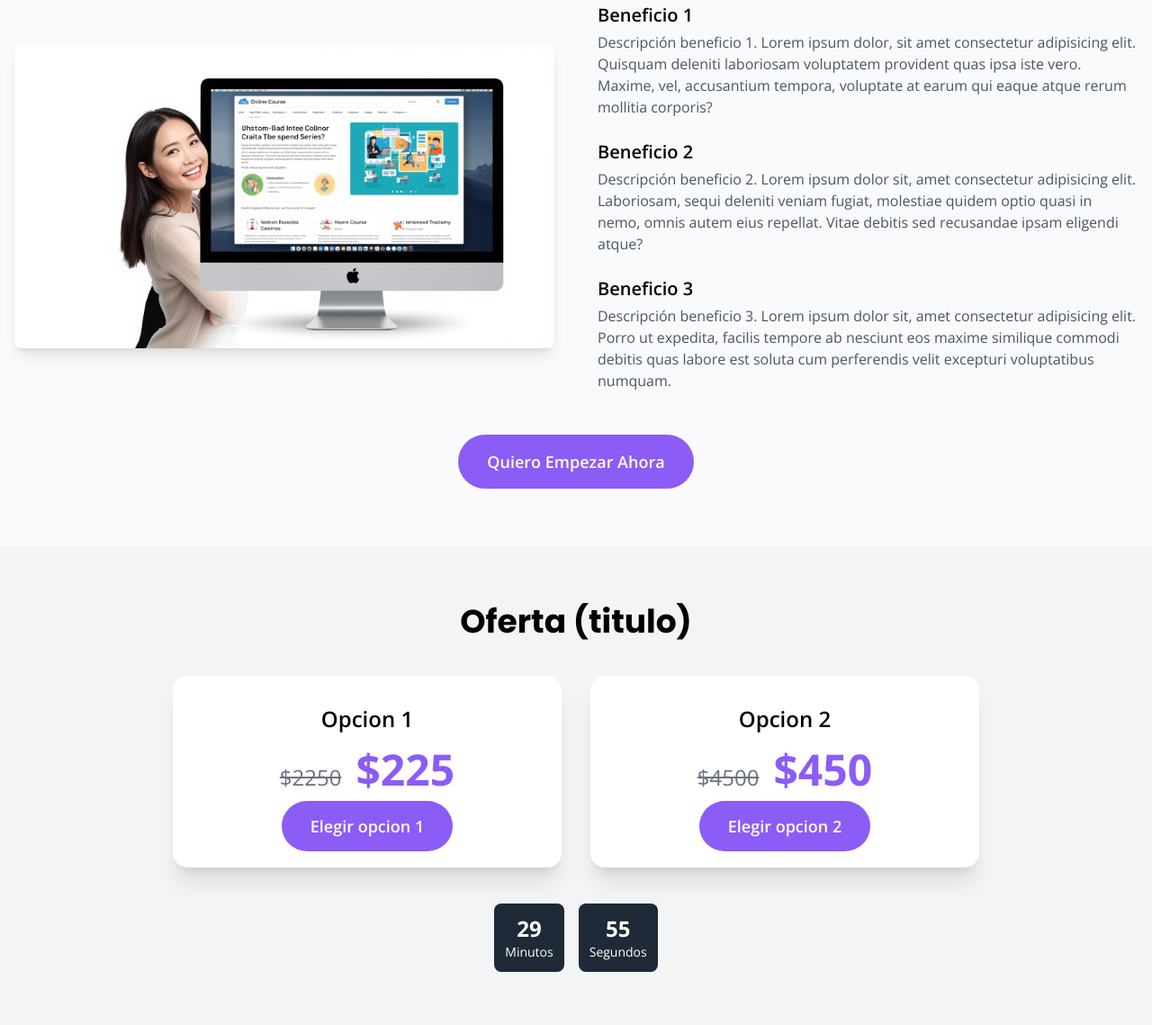
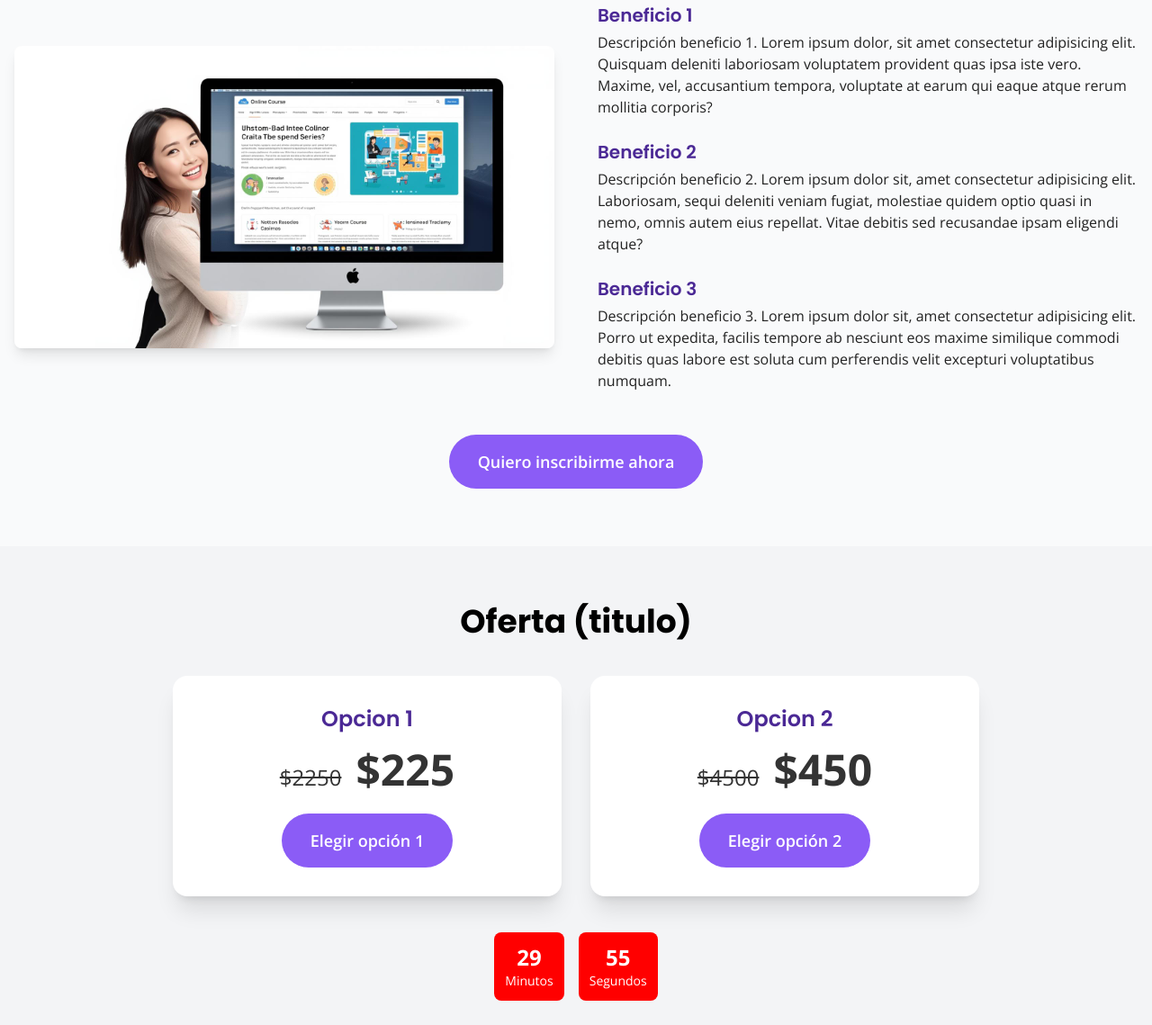
Before and after one commit to Luciano-Medici/landing-page-lideres, a plain HTML site: page index.html in a window 1280 px wide. Shown: the part 933-2072 px from the top of the page at 90% size. Drawn offline with nearby package versions, Linux system fonts and the light colour scheme.

Commit message:
create variables in css

```diff
--- /dev/null
+++ b/custom-sections.css
@@ -0,0 +1,63 @@
+/* Ejemplo: puedes incluir esto en un <style> dentro tu <head> o en una hoja aparte */
+#inicio {
+    background-color: var(--color-inicio-bg);
+    color: var(--color-inicio-text);
+  }
+  #inicio h1, #inicio h2, #inicio h3 {
+    font-family: var(--font-title);
+  }
+  #inicio p, #inicio li, #inicio span, #inicio a {
+    font-family: var(--font-text);
+  }
+
+  #aprender {
+    background-color: var(--color-aprender-bg);
+  }
+  #aprender h2, #aprender h3 {
+    color: var(--color-aprender-title);
+    font-family: var(--font-title);
+  }
+  #aprender p {
+    color: var(--color-aprender-text);
+    font-family: var(--font-text);
+  }
+
+  #precio {
+    background-color: var(--color-precio-bg);
+    .card{
+        background-color: var(--color-tarjeta-bg);
+        h2, h3{
+            color: var(--color-precio-title);
+            font-family: var(--font-title);
+        }
+        p, span{
+            color: var(--color-precio-text);
+            font-family: var(--font-text);
+        }
+    }
+    #countdown div{
+        background-color: var(--color-counter-bg);
+        color: var(--color-coutner-text);
+    }
+  }
+
+  #testimonios {
+    background-color: var(--color-testimonios-bg);
+  }
+  #testimonios h2 {
+    color: var(--color-testimonios-title);
+    font-family: var(--font-title);
+  }
+  #testimonios p, #testimonios span {
+    color: var(--color-testimonios-text);
+    font-family: var(--font-text);
+  }
+  .color {
+    background-color: var(--color-btn-bg) !important;
+    color: var(--color-btn-text) !important;
+    transition: background-color 0.2s, color 0.2s;
+  }
+  .color:hover {
+    background-color: var(--color-btn-bg-hover) !important;
+    color: var(--color-btn-text) !important;
+  }
--- a/index.html
+++ b/index.html
@@ -1,13 +1,26 @@
 <!DOCTYPE html>
 <html lang="es">
-<head>
+  <head>
     <meta charset="UTF-8">
     <meta name="viewport" content="width=device-width, initial-scale=1.0">
     <title>Escuela de Creadores - Conviértete en Creador de Contenido Profesional</title>
+
+    <!-- Tailwind CSS -->
     <script src="https://cdn.tailwindcss.com"></script>
+
+    <!-- Preconexión Google Fonts -->
     <link rel="preconnect" href="https://fonts.googleapis.com">
     <link rel="preconnect" href="https://fonts.gstatic.com" crossorigin>
+
+    <!-- Google Fonts: Open Sans & Poppins -->
     <link href="https://fonts.googleapis.com/css2?family=Open+Sans:wght@400;500;600;700&family=Poppins:wght@600;700;800&display=swap" rel="stylesheet">
+
+    <!-- Variables CSS para personalización rápida -->
+    <link rel="stylesheet" href="./variables.css">
+    <!-- Estilos personalizados por sección (usa variables) -->
+    <link rel="stylesheet" href="./custom-sections.css">
+
+    <!-- Tailwind Config -->
     <script>
         tailwind.config = {
             theme: {
@@ -23,17 +36,18 @@
             }
         }
     </script>
+
+    <!-- Compatibilidad aspect-ratio si Tailwind no lo soporta -->
     <style type="text/css">
-        /* Si tu versión de Tailwind no soporta aspect-ratio, usa este CSS */
         .aspect-video {
             aspect-ratio: 16 / 9;
         }
     </style>
 </head>
 <body class="font-body">
-  <section id="inicio" class="bg-gray-900 flex flex-col min-h-screen">
+  <section id="inicio" class="flex flex-col min-h-screen">
     <div class="flex flex-col flex-1 justify-evenly items-center text-center w-full max-w-2xl mx-auto px-4">
-      <h1 class="text-4xl md:text-5xl lg:text-6xl font-bold text-white">
+      <h1 class="text-4xl md:text-5xl lg:text-6xl font-bold">
         TITULO PRINCIPAL
       </h1>
       <div class="w-full rounded-lg overflow-hidden shadow-2xl aspect-video">
@@ -43,7 +57,7 @@
           referrerpolicy="strict-origin-when-cross-origin" allowfullscreen></iframe>
       </div>
       <a href="./contacto.html"
-        class="bg-purple-600 hover:bg-purple-700 text-white text-lg font-semibold px-8 py-4 rounded-full transition transform hover:scale-105 inline-block">
+        class="color text-lg font-semibold px-8 py-4 rounded-full transition transform hover:scale-105 inline-block">
         Quiero inscribirme ahora
       </a>
     </div>
@@ -51,7 +65,7 @@
 
 
 <!-- Sección ¿Qué voy a aprender? -->
-<section id="aprender" class="py-16 bg-gray-50">
+<section id="aprender" class="py-16">
     <div class="container mx-auto px-4">
       <h2 class="text-3xl md:text-4xl font-heading font-bold text-center mb-8">
         ¿Qué beneficios obtendré?
@@ -67,19 +81,19 @@
         <div class="space-y-6">
           <div>
             <h3 class="text-xl font-semibold mb-1">Beneficio 1</h3>
-            <p class="text-gray-600">
+            <p>
               Descripción beneficio 1. Lorem ipsum dolor, sit amet consectetur adipisicing elit. Quisquam deleniti laboriosam voluptatem provident quas ipsa iste vero. Maxime, vel, accusantium tempora, voluptate at earum qui eaque atque rerum mollitia corporis?
             </p>
           </div>
           <div>
             <h3 class="text-xl font-semibold mb-1">Beneficio 2</h3>
-            <p class="text-gray-600">
+            <p>
               Descripción beneficio 2. Lorem ipsum dolor sit, amet consectetur adipisicing elit. Laboriosam, sequi deleniti veniam fugiat, molestiae quidem optio quasi in nemo, omnis autem eius repellat. Vitae debitis sed recusandae ipsam eligendi atque?
             </p>
           </div>
           <div>
             <h3 class="text-xl font-semibold mb-1">Beneficio 3</h3>
-            <p class="text-gray-600">
+            <p>
               Descripción beneficio 3. Lorem ipsum dolor sit, amet consectetur adipisicing elit. Porro ut expedita, facilis tempore ab nesciunt eos maxime similique commodi debitis quas labore est soluta cum perferendis velit excepturi voluptatibus numquam.
             </p>
           </div>
@@ -88,17 +102,15 @@
 
       <!-- CTA centrado -->
       <div class="mt-12 flex justify-center">
-        <a
-          href="./contacto.html"
-          class="bg-primary text-white text-lg font-semibold px-8 py-4 rounded-full hover:bg-purple-700 transition transform hover:scale-105"
-        >
-          Quiero Empezar Ahora
+        <a href="./contacto.html"
+          class="color text-lg font-semibold px-8 py-4 rounded-full transition transform hover:scale-105 inline-block">
+          Quiero inscribirme ahora
         </a>
       </div>
     </div>
   </section>
 
-  <section id="precio" class="py-16 bg-gray-100">
+  <section id="precio" class="py-16">
     <div class="container mx-auto px-4 text-center">
       <h2 class="text-3xl md:text-4xl font-heading font-bold mb-10">
         Oferta (titulo)
@@ -107,43 +119,39 @@
       <!-- Contenedor de las dos tarjetas -->
       <div class="grid grid-cols-1 md:grid-cols-2 gap-8 max-w-4xl mx-auto mb-10">
         <!-- Tarjeta Plan General -->
-        <div class="bg-white rounded-2xl shadow-xl p-8">
+        <div class="card rounded-2xl shadow-xl p-8">
           <h3 class="text-2xl font-semibold mb-4">Opcion 1</h3>
           <div class="flex justify-center items-baseline mb-6">
             <span class="text-2xl text-gray-500 line-through mr-4">$2250</span>
             <span class="text-4xl md:text-5xl font-bold text-primary">$225</span>
           </div>
-          <a
-            href="./contacto.html"
-            class="bg-primary text-white text-lg font-semibold px-8 py-4 rounded-full hover:bg-purple-700 transition transform hover:scale-105 w-full"
-          >
-            Elegir opcion 1
-        </a>
+          <a href="./contacto.html"
+            class="color text-lg font-semibold px-8 py-4 rounded-full transition transform hover:scale-105 inline-block">
+            Elegir opción 1
+          </a>
         </div>
 
         <!-- Tarjeta Plan Gold -->
-        <div class="bg-white rounded-2xl shadow-xl p-8">
+        <div class="card rounded-2xl shadow-xl p-8">
           <h3 class="text-2xl font-semibold mb-4">Opcion 2</h3>
           <div class="flex justify-center items-baseline mb-6">
             <span class="text-2xl text-gray-500 line-through mr-4">$4500</span>
             <span class="text-4xl md:text-5xl font-bold text-primary">$450</span>
           </div>
-          <a
-            href="./contacto.html"
-            class="bg-primary text-white text-lg font-semibold px-8 py-4 rounded-full hover:bg-purple-700 transition transform hover:scale-105 w-full"
-          >
-            Elegir opcion 2
-        </a>
+          <a href="./contacto.html"
+            class="color text-lg font-semibold px-8 py-4 rounded-full transition transform hover:scale-105 inline-block">
+            Elegir opción 2
+          </a>
         </div>
       </div>
 
       <!-- Contador compartido -->
       <div id="countdown" class="flex justify-center space-x-4">
-        <div class="bg-gray-800 text-white rounded-lg p-3 text-center">
+        <div class="rounded-lg p-3 text-center">
           <span class="text-2xl font-bold" id="minutes">29</span>
           <span class="block text-sm">Minutos</span>
         </div>
-        <div class="bg-gray-800 text-white rounded-lg p-3 text-center">
+        <div class="rounded-lg p-3 text-center">
           <span class="text-2xl font-bold" id="seconds">59</span>
           <span class="block text-sm">Segundos</span>
         </div>
--- /dev/null
+++ b/variables.css
@@ -0,0 +1,34 @@
+:root {
+    /* Hero */
+    --color-inicio-bg: #1a202c; /* Fondo del hero */
+    --color-inicio-text: #ffffff; /* Color del título en el hero */
+    --font-title: 'Poppins', 'Arial', sans-serif; /* Fuente para títulos */
+
+    /* Tipografía texto general */
+    --font-text: 'Open Sans', 'Verdana', sans-serif; /* Fuente para texto general */
+
+    /* Sección ¿Que voy a aprender? */
+    --color-aprender-bg: #f9fafb; /* Fondo de la sección */
+    --color-aprender-title: #4b2995; /* Títulos en la sección */
+    --color-aprender-text: #222222; /* Texto en la sección */
+
+    /* Sección precio */
+    --color-precio-bg: #f3f4f6; /* Fondo de la sección de precios */
+    --color-tarjeta-bg: #ffffff; /* Fondo de las tarjetas de precio */
+    --color-precio-title: #4b2995; /* Títulos en la sección de precios */
+    --color-precio-text: #333333; /* Texto en la sección de precios */
+
+    /* Contador */
+    --color-counter-bg: red; /* Fondo del contador */
+    --color-coutner-text: white; /* Texto del contador */
+
+    /* Sección testimonios */
+    --color-testimonios-bg: #f9fafb; /* Fondo de la sección de testimonios */
+    --color-testimonios-title: #4b2995; /* Títulos en la sección de testimonios */
+    --color-testimonios-text: #222222; /* Texto en la sección de testimonios */
+
+    /* Botones  */
+    --color-btn-bg: #8B5CF6;        /* Color principal del botón */
+    --color-btn-bg-hover: #7C3AED;  /* Color al pasar el mouse */
+    --color-btn-text: #ffffff;      /* Color de texto */
+  }
```
Also changed, not shown: assets/imagen-explicativa.png.
